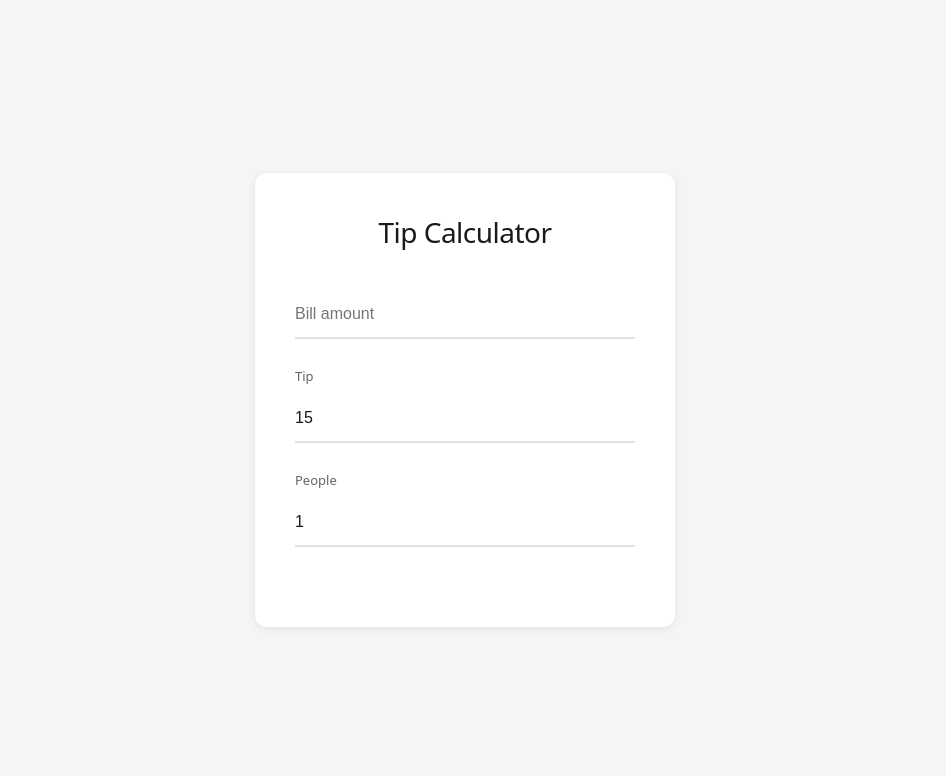
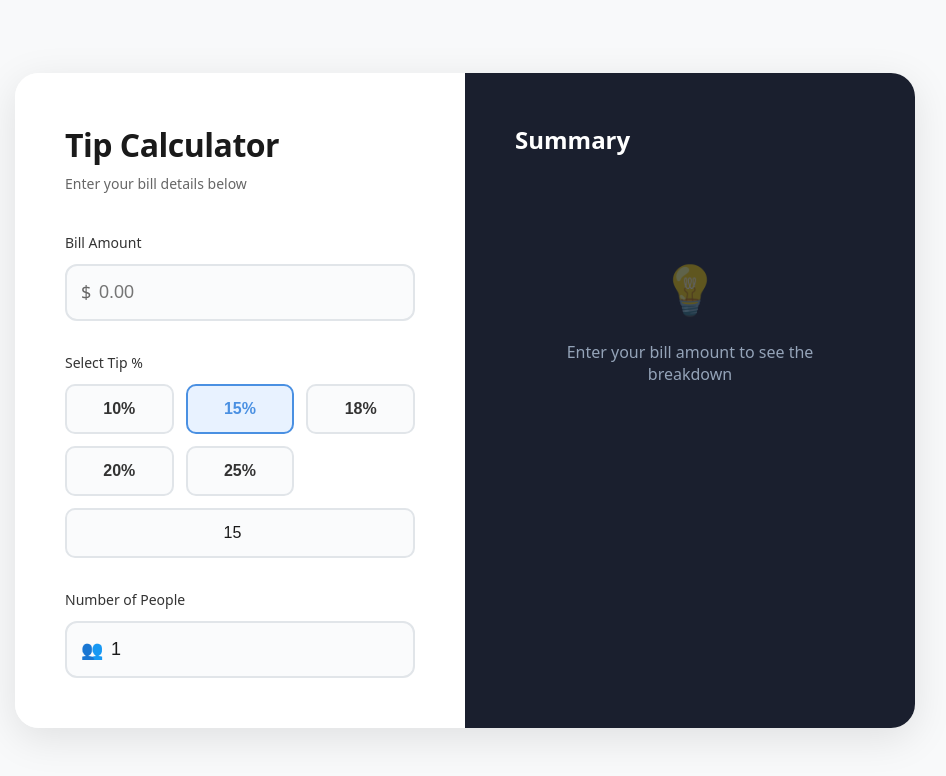
Before and after one commit to ermiasdesalegn/eat-n-split, a React (Create React App) app: page / in a window 1280 px wide. Shown: the top 776 px of the page, without its empty margins (175-1121 px from the left). Built offline with nearby package versions, Linux system fonts and the light colour scheme.

Commit message:
the webapp calculator is done

```diff
--- a/src/App.js
+++ b/src/App.js
@@ -9,187 +9,413 @@ function App() {
   const total = bill ? parseFloat(bill) + tipAmount : 0;
   const perPerson = people > 0 ? total / people : 0;
 
+  const quickTips = [10, 15, 18, 20, 25];
+
   return (
     <div style={{
       minHeight: "100vh",
       display: "flex",
       alignItems: "center",
       justifyContent: "center",
-      backgroundColor: "#f5f5f5",
-      padding: "20px",
-      fontFamily: "system-ui, sans-serif"
+      backgroundColor: "#f8f9fa",
+      padding: "40px 20px",
+      fontFamily: "system-ui, -apple-system, sans-serif"
     }}>
       <div style={{
         width: "100%",
-        maxWidth: "420px",
+        maxWidth: "900px",
         backgroundColor: "#fff",
-        padding: "40px",
-        borderRadius: "12px",
-        boxShadow: "0 2px 8px rgba(0,0,0,0.08)"
+        borderRadius: "24px",
+        boxShadow: "0 10px 40px rgba(0,0,0,0.1)",
+        overflow: "hidden",
+        display: "grid",
+        gridTemplateColumns: "1fr 1fr",
+        gap: "0"
+      }}>
+        {/* Left Panel - Inputs */}
+        <div style={{
+          padding: "50px",
+          backgroundColor: "#fff"
         }}>
           <h1 style={{
-          fontSize: "28px",
-          fontWeight: "400",
-          marginBottom: "40px",
+            fontSize: "32px",
+            fontWeight: "600",
+            marginBottom: "8px",
             color: "#1a1a1a",
-          textAlign: "center",
             letterSpacing: "-0.5px"
           }}>
             Tip Calculator
           </h1>
+          <p style={{
+            fontSize: "14px",
+            color: "#666",
+            marginBottom: "40px"
+          }}>
+            Enter your bill details below
+          </p>
 
-        <div style={{ marginBottom: "28px" }}>
+          <div style={{ marginBottom: "32px" }}>
+            <label style={{
+              display: "block",
+              fontSize: "14px",
+              color: "#333",
+              marginBottom: "12px",
+              fontWeight: "500"
+            }}>
+              Bill Amount
+            </label>
+            <div style={{
+              position: "relative",
+              display: "flex",
+              alignItems: "center"
+            }}>
+              <span style={{
+                position: "absolute",
+                left: "16px",
+                fontSize: "18px",
+                color: "#666"
+              }}>$</span>
               <input
                 type="number"
                 value={bill}
                 onChange={(e) => setBill(e.target.value)}
-            placeholder="Bill amount"
+                placeholder="0.00"
                 style={{
                   width: "100%",
-              padding: "14px 0",
-              fontSize: "16px",
-              border: "none",
-              borderBottom: "2px solid #e0e0e0",
-              backgroundColor: "transparent",
+                  padding: "16px 16px 16px 32px",
+                  fontSize: "18px",
+                  border: "2px solid #e1e5e9",
+                  borderRadius: "12px",
+                  backgroundColor: "#fafbfc",
                   outline: "none",
                   color: "#1a1a1a",
-              transition: "border-color 0.2s"
+                  transition: "all 0.2s",
+                  fontWeight: "500"
                 }}
                 onFocus={(e) => {
-              e.target.style.borderBottomColor = "#4a90e2";
+                  e.target.style.borderColor = "#4a90e2";
+                  e.target.style.backgroundColor = "#fff";
+                  e.target.style.boxShadow = "0 0 0 4px rgba(74, 144, 226, 0.1)";
                 }}
                 onBlur={(e) => {
-              e.target.style.borderBottomColor = "#e0e0e0";
+                  e.target.style.borderColor = "#e1e5e9";
+                  e.target.style.backgroundColor = "#fafbfc";
+                  e.target.style.boxShadow = "none";
+                }}
+              />
+            </div>
+          </div>
+
+          <div style={{ marginBottom: "32px" }}>
+            <label style={{
+              display: "block",
+              fontSize: "14px",
+              color: "#333",
+              marginBottom: "12px",
+              fontWeight: "500"
+            }}>
+              Select Tip %
+            </label>
+            <div style={{
+              display: "grid",
+              gridTemplateColumns: "repeat(3, 1fr)",
+              gap: "12px",
+              marginBottom: "12px"
+            }}>
+              {quickTips.map(tipPercent => (
+                <button
+                  key={tipPercent}
+                  onClick={() => setTip(tipPercent)}
+                  style={{
+                    padding: "14px",
+                    fontSize: "16px",
+                    fontWeight: "600",
+                    border: tip === tipPercent ? "2px solid #4a90e2" : "2px solid #e1e5e9",
+                    borderRadius: "10px",
+                    backgroundColor: tip === tipPercent ? "#e8f2ff" : "#fafbfc",
+                    color: tip === tipPercent ? "#4a90e2" : "#333",
+                    cursor: "pointer",
+                    transition: "all 0.2s"
+                  }}
+                  onMouseEnter={(e) => {
+                    if (tip !== tipPercent) {
+                      e.target.style.borderColor = "#4a90e2";
+                      e.target.style.backgroundColor = "#f0f7ff";
+                    }
+                  }}
+                  onMouseLeave={(e) => {
+                    if (tip !== tipPercent) {
+                      e.target.style.borderColor = "#e1e5e9";
+                      e.target.style.backgroundColor = "#fafbfc";
+                    }
+                  }}
+                >
+                  {tipPercent}%
+                </button>
+              ))}
+            </div>
+            <input
+              type="number"
+              value={tip}
+              onChange={(e) => setTip(Number(e.target.value) || 0)}
+              placeholder="Custom"
+              style={{
+                width: "100%",
+                padding: "14px 16px",
+                fontSize: "16px",
+                border: "2px solid #e1e5e9",
+                borderRadius: "10px",
+                backgroundColor: "#fafbfc",
+                outline: "none",
+                color: "#1a1a1a",
+                transition: "all 0.2s",
+                textAlign: "center",
+                fontWeight: "500"
+              }}
+              onFocus={(e) => {
+                e.target.style.borderColor = "#4a90e2";
+                e.target.style.backgroundColor = "#fff";
+                e.target.style.boxShadow = "0 0 0 4px rgba(74, 144, 226, 0.1)";
+              }}
+              onBlur={(e) => {
+                e.target.style.borderColor = "#e1e5e9";
+                e.target.style.backgroundColor = "#fafbfc";
+                e.target.style.boxShadow = "none";
               }}
             />
           </div>
 
-        <div style={{ marginBottom: "28px" }}>
+          <div style={{ marginBottom: "0" }}>
             <label style={{
               display: "block",
-            fontSize: "13px",
-            color: "#666",
-            marginBottom: "10px",
+              fontSize: "14px",
+              color: "#333",
+              marginBottom: "12px",
               fontWeight: "500"
             }}>
-            Tip
+              Number of People
             </label>
-          <input
-            type="number"
-            value={tip}
-            onChange={(e) => setTip(Number(e.target.value) || 0)}
-            style={{
-              width: "100%",
-              padding: "14px 0",
-              fontSize: "16px",
-              border: "none",
-              borderBottom: "2px solid #e0e0e0",
-              backgroundColor: "transparent",
-              outline: "none",
-              color: "#1a1a1a",
-              transition: "border-color 0.2s"
-            }}
-            onFocus={(e) => {
-              e.target.style.borderBottomColor = "#4a90e2";
-            }}
-            onBlur={(e) => {
-              e.target.style.borderBottomColor = "#e0e0e0";
-            }}
-          />
-        </div>
-
-        <div style={{ marginBottom: "40px" }}>
-          <label style={{
-            display: "block",
-            fontSize: "13px",
-            color: "#666",
-            marginBottom: "10px",
-            fontWeight: "500"
+            <div style={{
+              position: "relative",
+              display: "flex",
+              alignItems: "center"
             }}>
-            People
-          </label>
+              <span style={{
+                position: "absolute",
+                left: "16px",
+                fontSize: "18px",
+                color: "#666"
+              }}>👥</span>
               <input
                 type="number"
                 value={people}
                 onChange={(e) => setPeople(Math.max(1, Number(e.target.value) || 1))}
                 min="1"
+                placeholder="1"
                 style={{
                   width: "100%",
-              padding: "14px 0",
-              fontSize: "16px",
-              border: "none",
-              borderBottom: "2px solid #e0e0e0",
-              backgroundColor: "transparent",
+                  padding: "16px 16px 16px 44px",
+                  fontSize: "18px",
+                  border: "2px solid #e1e5e9",
+                  borderRadius: "12px",
+                  backgroundColor: "#fafbfc",
                   outline: "none",
                   color: "#1a1a1a",
-              transition: "border-color 0.2s"
+                  transition: "all 0.2s",
+                  fontWeight: "500"
                 }}
                 onFocus={(e) => {
-              e.target.style.borderBottomColor = "#4a90e2";
+                  e.target.style.borderColor = "#4a90e2";
+                  e.target.style.backgroundColor = "#fff";
+                  e.target.style.boxShadow = "0 0 0 4px rgba(74, 144, 226, 0.1)";
                 }}
                 onBlur={(e) => {
-              e.target.style.borderBottomColor = "#e0e0e0";
+                  e.target.style.borderColor = "#e1e5e9";
+                  e.target.style.backgroundColor = "#fafbfc";
+                  e.target.style.boxShadow = "none";
                 }}
               />
             </div>
+          </div>
+        </div>
 
-        {bill > 0 && (
+        {/* Right Panel - Results */}
         <div style={{
-            paddingTop: "32px",
-            borderTop: "2px solid #f0f0f0",
-            marginTop: "8px"
+          padding: "50px",
+          backgroundColor: "#1a1f2e",
+          color: "#fff",
+          display: "flex",
+          flexDirection: "column",
+          justifyContent: "space-between"
+        }}>
+          <div>
+            <h2 style={{
+              fontSize: "24px",
+              fontWeight: "600",
+              marginBottom: "40px",
+              color: "#fff"
+            }}>
+              Summary
+            </h2>
+
+            {bill > 0 ? (
+              <>
+                <div style={{
+                  marginBottom: "32px"
                 }}>
                   <div style={{
                     display: "flex",
                     justifyContent: "space-between",
                     alignItems: "center",
-              marginBottom: "20px",
-              fontSize: "15px",
-              color: "#666"
+                    marginBottom: "24px"
                   }}>
-              <span>Tip</span>
-              <span style={{
-                color: "#1a1a1a",
-                fontWeight: "500"
-              }}>${tipAmount.toFixed(2)}</span>
+                    <div>
+                      <div style={{
+                        fontSize: "14px",
+                        color: "#94a3b8",
+                        marginBottom: "4px"
+                      }}>
+                        Bill
                       </div>
+                      <div style={{
+                        fontSize: "32px",
+                        fontWeight: "600",
+                        color: "#fff"
+                      }}>
+                        ${parseFloat(bill).toFixed(2)}
+                      </div>
+                    </div>
+                  </div>
+
                   <div style={{
                     display: "flex",
                     justifyContent: "space-between",
                     alignItems: "center",
-              marginBottom: people > 1 ? "24px" : "0",
-              fontSize: "22px",
+                    marginBottom: "24px",
+                    paddingBottom: "24px",
+                    borderBottom: "1px solid rgba(255,255,255,0.1)"
+                  }}>
+                    <div>
+                      <div style={{
+                        fontSize: "14px",
+                        color: "#94a3b8",
+                        marginBottom: "4px"
+                      }}>
+                        Tip ({tip}%)
+                      </div>
+                      <div style={{
+                        fontSize: "32px",
                         fontWeight: "600",
-              color: "#1a1a1a",
-              paddingTop: "20px",
-              borderTop: "2px solid #f0f0f0"
+                        color: "#4a90e2"
                       }}>
-              <span>Total</span>
-              <span style={{
-                color: "#4a90e2",
-                fontSize: "24px"
-              }}>${total.toFixed(2)}</span>
+                        ${tipAmount.toFixed(2)}
                       </div>
-            {people > 1 && (
+                    </div>
+                  </div>
+
                   <div style={{
                     display: "flex",
                     justifyContent: "space-between",
                     alignItems: "center",
-                fontSize: "15px",
-                color: "#666",
-                paddingTop: "20px",
-                borderTop: "2px solid #f0f0f0",
-                marginTop: "20px"
+                    marginBottom: "24px"
                   }}>
-                <span>Per person</span>
-                <span style={{
-                  color: "#1a1a1a",
-                  fontWeight: "500"
-                }}>${perPerson.toFixed(2)}</span>
+                    <div>
+                      <div style={{
+                        fontSize: "14px",
+                        color: "#94a3b8",
+                        marginBottom: "4px"
+                      }}>
+                        Total
+                      </div>
+                      <div style={{
+                        fontSize: "36px",
+                        fontWeight: "700",
+                        color: "#fff"
+                      }}>
+                        ${total.toFixed(2)}
+                      </div>
+                    </div>
+                  </div>
+
+                  {people > 1 && (
+                    <div style={{
+                      marginTop: "32px",
+                      paddingTop: "24px",
+                      borderTop: "2px solid rgba(255,255,255,0.2)"
+                    }}>
+                      <div style={{
+                        fontSize: "14px",
+                        color: "#94a3b8",
+                        marginBottom: "8px"
+                      }}>
+                        Per Person ({people} {people === 1 ? 'person' : 'people'})
+                      </div>
+                      <div style={{
+                        fontSize: "28px",
+                        fontWeight: "600",
+                        color: "#4a90e2"
+                      }}>
+                        ${perPerson.toFixed(2)}
+                      </div>
                     </div>
                   )}
                 </div>
+              </>
+            ) : (
+              <div style={{
+                padding: "60px 20px",
+                textAlign: "center"
+              }}>
+                <div style={{
+                  fontSize: "48px",
+                  marginBottom: "20px",
+                  opacity: 0.3
+                }}>💡</div>
+                <div style={{
+                  fontSize: "16px",
+                  color: "#94a3b8"
+                }}>
+                  Enter your bill amount to see the breakdown
+                </div>
+              </div>
             )}
+          </div>
+
+          {bill > 0 && (
+            <button
+              onClick={() => {
+                setBill("");
+                setTip(15);
+                setPeople(1);
+              }}
+              style={{
+                width: "100%",
+                padding: "16px",
+                fontSize: "16px",
+                fontWeight: "600",
+                backgroundColor: "#4a90e2",
+                color: "#fff",
+                border: "none",
+                borderRadius: "12px",
+                cursor: "pointer",
+                transition: "all 0.2s",
+                marginTop: "auto"
+              }}
+              onMouseEnter={(e) => {
+                e.target.style.backgroundColor = "#357abd";
+                e.target.style.transform = "translateY(-2px)";
+                e.target.style.boxShadow = "0 8px 20px rgba(74, 144, 226, 0.3)";
+              }}
+              onMouseLeave={(e) => {
+                e.target.style.backgroundColor = "#4a90e2";
+                e.target.style.transform = "translateY(0)";
+                e.target.style.boxShadow = "none";
+              }}
+            >
+              Reset
+            </button>
+          )}
+        </div>
       </div>
     </div>
   );
```
Lines whose indentation alone changed are shown as unchanged.
